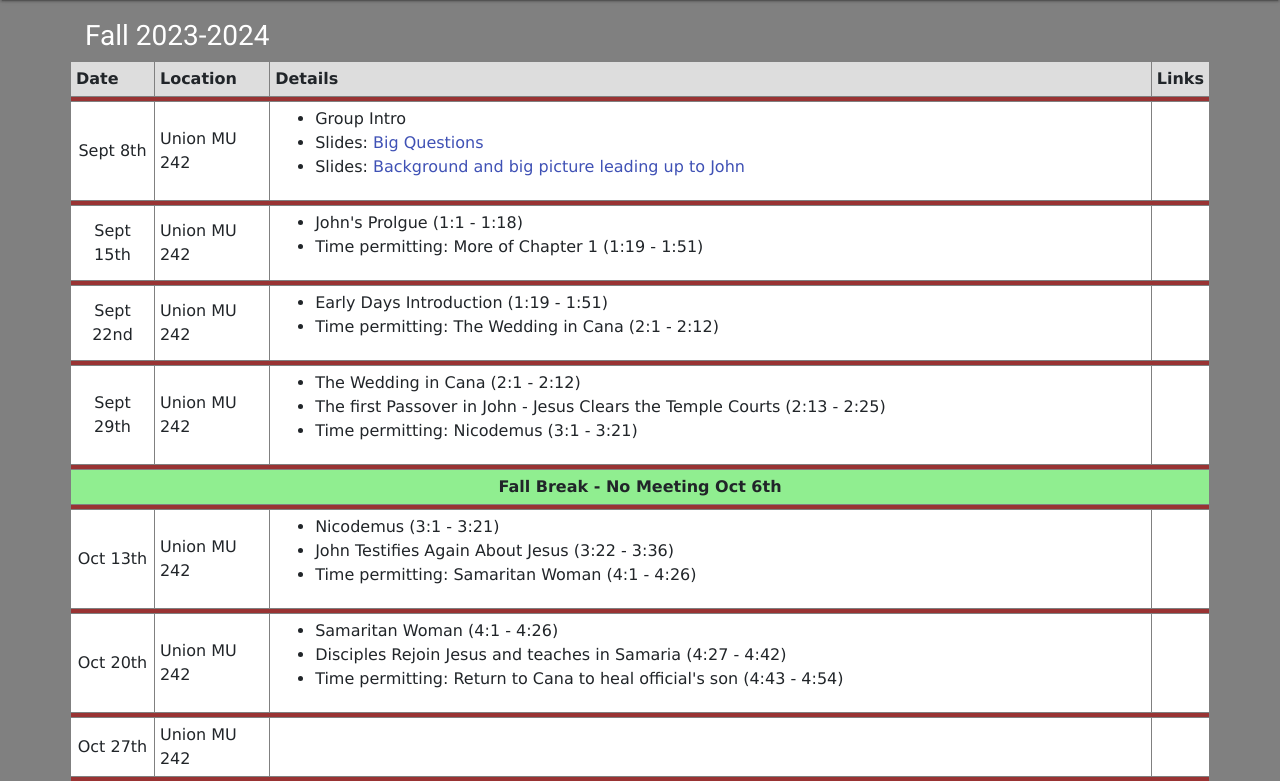
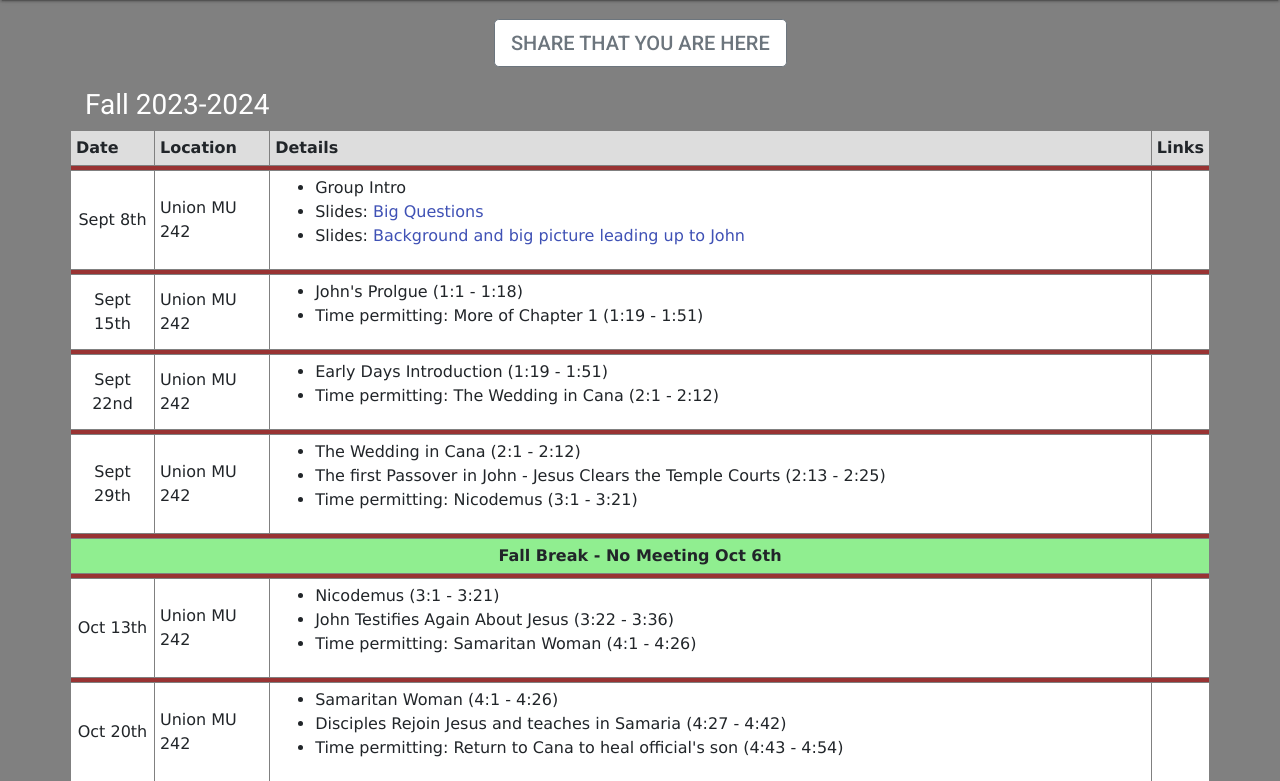
Before and after one commit to fisherds/walk-through-john, a plain HTML site: page public/index.html in a window 1280 px wide. Shown: the part 56-837 px from the top of the page. Drawn offline with Linux system fonts and the light colour scheme; some packages are replaced by stand-ins of ours.

Commit message:
attendance button

```diff
--- a/public/index.html
+++ b/public/index.html
@@ -15,6 +15,13 @@
     <a class="navbar-brand" href="#">A Walk Through John</a>
   </nav>
   <div id="mainPage" class="container page-container">
+
+    <p class="lead text-center">
+      <a style="background-color: white;" class="btn btn-secondary btn-lg btn-outline"
+        href="https://docs.google.com/forms/d/e/1FAIpQLSfEIPC4HJn7w3PF0K5ELq5bC3lSItKebbFhyRmAnRi3xdIHUg/viewform"
+        role="button">Share that you are here</a>
+    </p>
+
 
     <h3 class="schedule-heading">Fall 2023-2024</h3>
     <div id="schedule" class="row">
```
